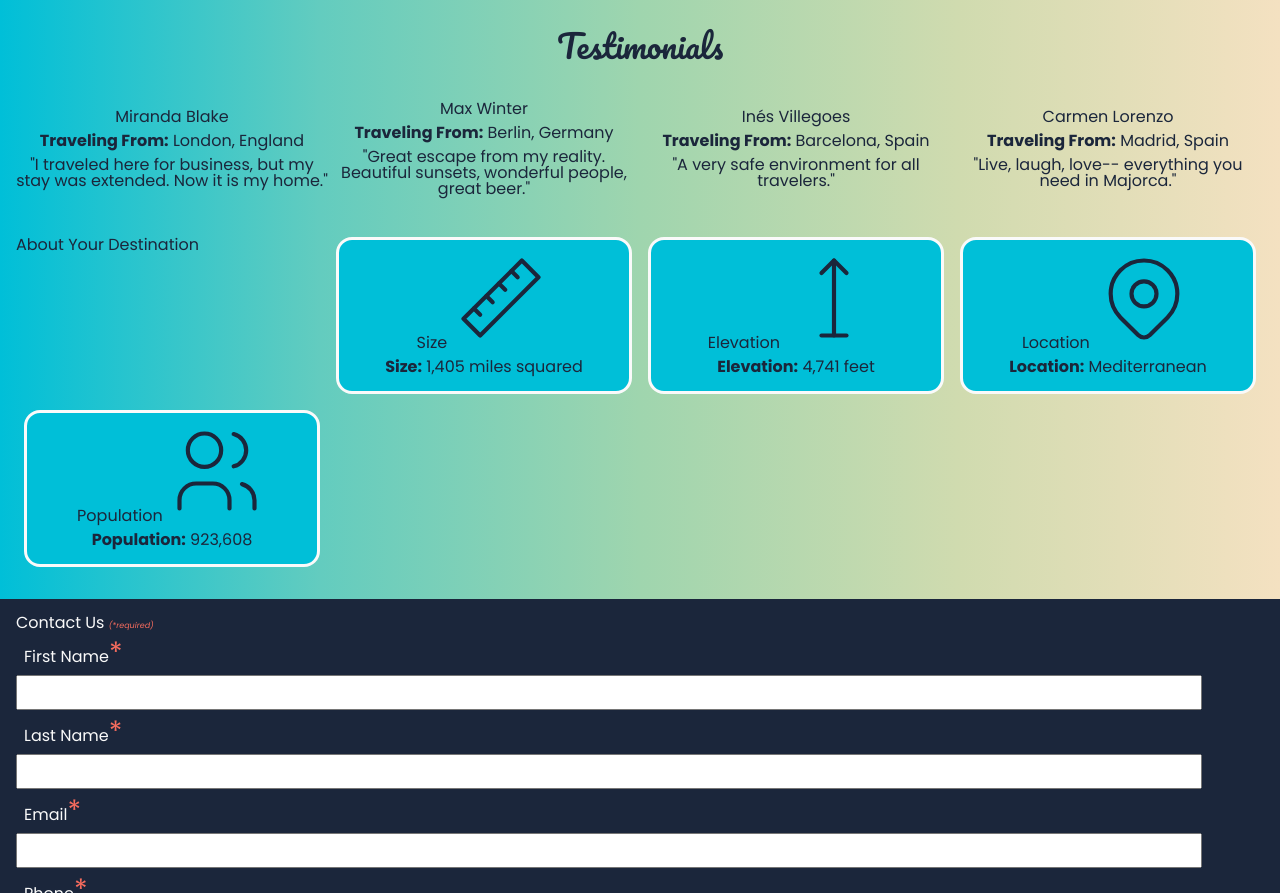
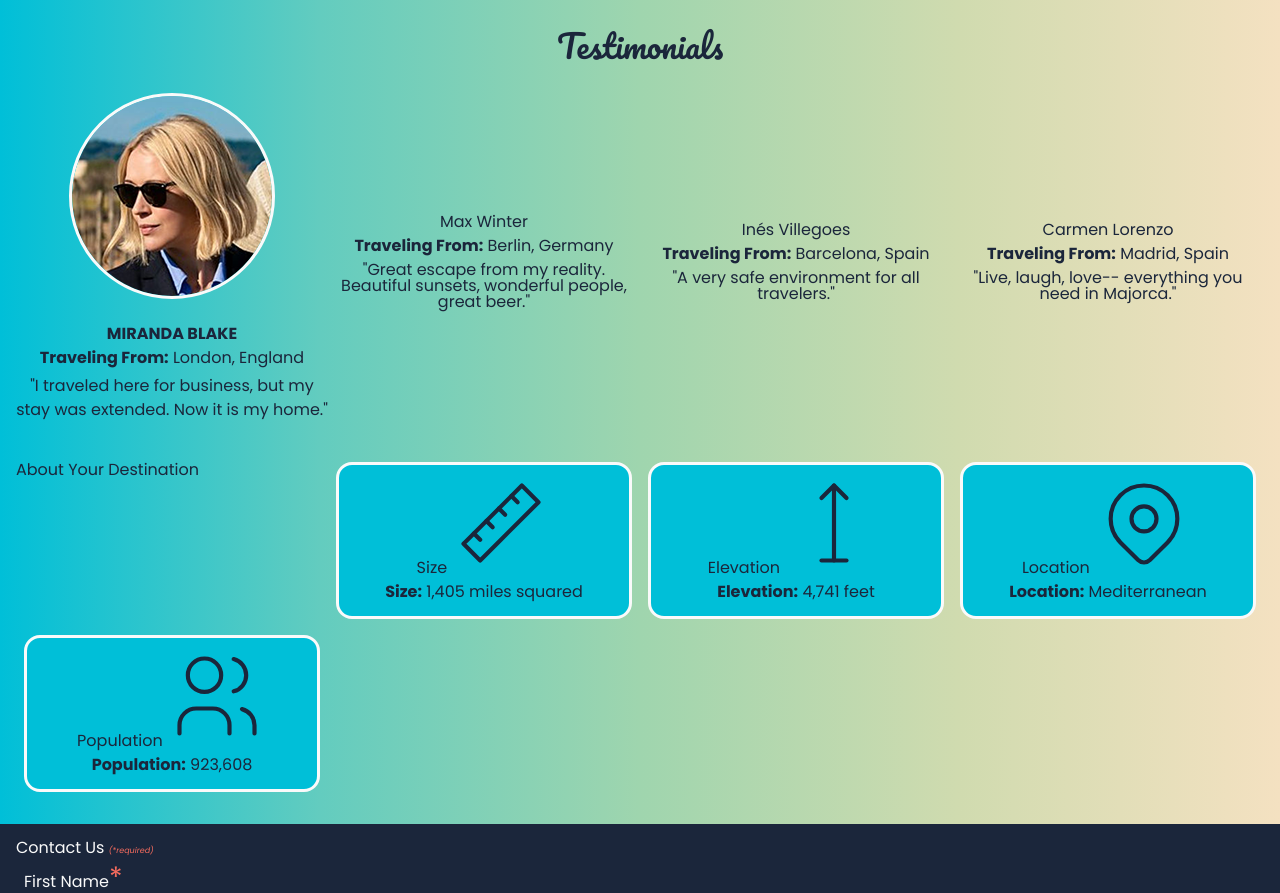
Before and after one commit to Jbrvz/wonderlust, a plain HTML site: page index.html in a window 1280 px wide. Shown: the part 1238-2131 px from the top of the page. Drawn offline with Linux system fonts and the light colour scheme.

Commit message:
Update index.html

```diff
--- a/index.html
+++ b/index.html
@@ -97,21 +97,22 @@
                 <h3>Testimonials</h3>
 
                 <section>
-                    <!--Responsive Image for resolution switching
-                        images/miranda-blake-L.png"
-                        images/miranda-blake-S.png 404w
-                        images/miranda-blake-M.png 920w
-                        images/miranda-blake-L.png 1280w
-                    -->
-                        <div>
-                        Miranda Blake
+                    <picture>
+                        <source media="(min-width: 1280px)" srcset="images/miranda-blake-L.png">
+                        <source media="(min-width: 920px)" srcset="images/miranda-blake-M.png">
+                        <source media="(min-width: 404px)" srcset="images/miranda-blake-S.png">
+                        <img src="images/miranda-blake-L.png" alt="Profile picture of Miranda Blake">
+                    </picture>
+                    <div>
+                        <h4>Miranda Blake</h4>
                         <dl>
                             <dt>Traveling From:</dt>
                             <dd>London, England</dd>
                         </dl>
-                        "I traveled here for business, but my stay was extended. Now it is my home."
+                        <p>"I traveled here for business, but my stay was extended. Now it is my home."</p>
                     </div>
                 </section>
+
                 <section>
                     <!--Responsive Image for resolution switching
                         images/max-winter-L.png
```
